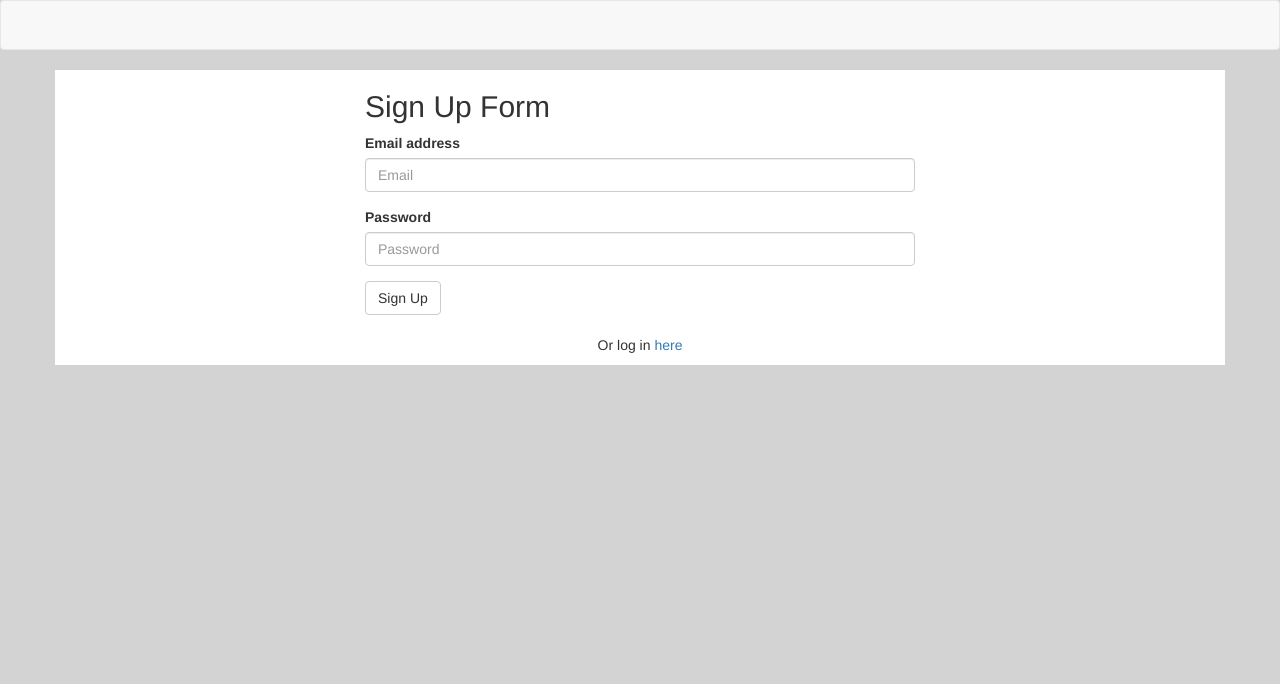
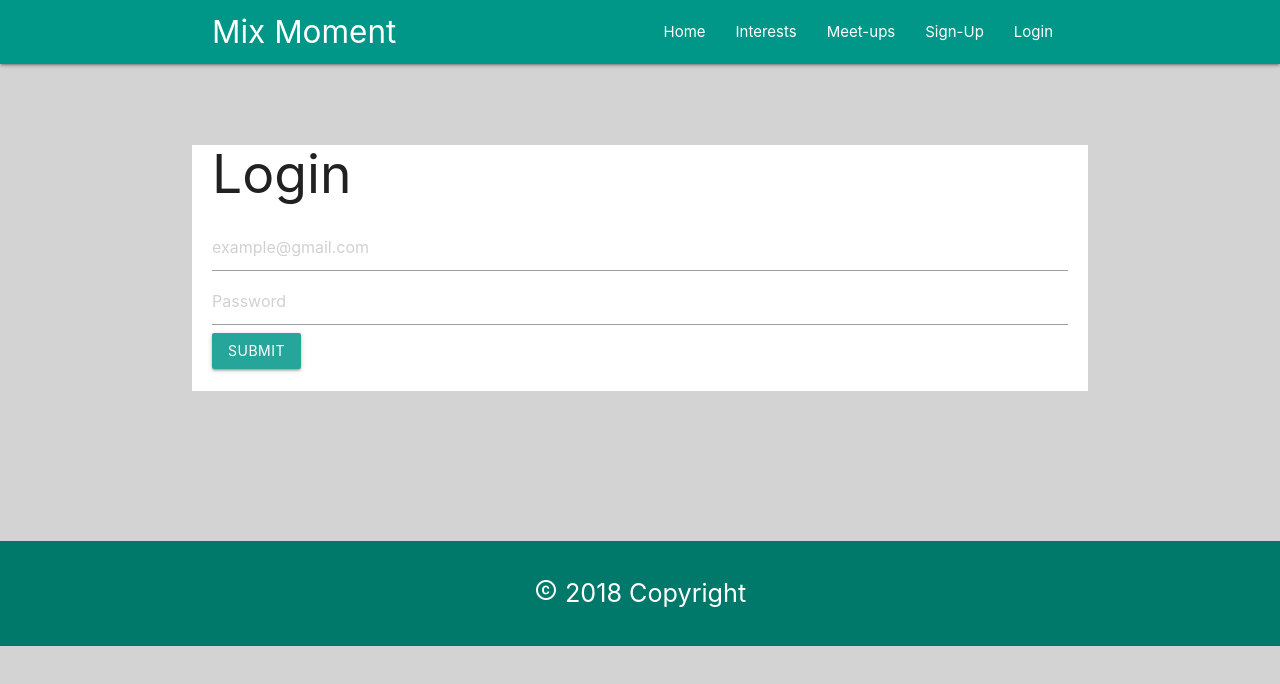
Before and after one commit to PabonD23/Mix-Moment, a website: page public/login.html in a window 1280 px wide. Drawn offline with nearby package versions, Linux system fonts and the light colour scheme; files that its build step writes are made by us from their sources.

Commit message:
polished up the html pages

```diff
--- a/public/css/style.css
+++ b/public/css/style.css
@@ -109,3 +109,7 @@ p{
 .slider .indicators{
     bottom: -12px;
 }
+
+#submit-survey{
+    margin-bottom: 30px;
+}
--- a/public/login.html
+++ b/public/login.html
@@ -5,45 +5,105 @@
  <title>Passport Authentication</title>
  <meta charset="UTF-8">
  <meta name="viewport" content="width=device-width, initial-scale=1">
-  <link rel="stylesheet" href="https://maxcdn.bootstrapcdn.com/bootswatch/3.3.7/lumen/bootstrap.min.css">
+ <!-- <link rel="stylesheet" href="https://maxcdn.bootstrapcdn.com/bootswatch/3.3.7/lumen/bootstrap.min.css"> -->
  <link href="stylesheets/style.css" rel="stylesheet">
+ <link href="https://fonts.googleapis.com/icon?family=Material+Icons" rel="stylesheet">
+ <link rel="stylesheet" href="https://cdnjs.cloudflare.com/ajax/libs/materialize/1.0.0-beta/css/materialize.min.css">
+ <link rel="stylesheet" type="text/css" href="css/style.css">
+ <script src="https://cdnjs.cloudflare.com/ajax/libs/materialize/0.97.6/js/materialize.min.js"></script>
+ <script src="https://cdnjs.cloudflare.com/ajax/libs/jquery/3.2.1/jquery.min.js"></script>
+ <script type="text/javascript" src="js/logic.js"></script>
+
 </head>
 
 <body>
-  <nav class="navbar navbar-default">
-    <div class="container-fluid">
-      <div class="navbar-header">
+   <div class="navbar-fixed">
+       <nav class="teal">
+         <div class="container">
+           <div class="nav-wrapper">
+             <a href="" class="brand-logo">Mix Moment</a>
+             <a href="#" data-target="mobile-nav" class="sidenav-trigger">
+               <i class="material-icons">menu</i>
+             </a>
+             <ul class="right hide-on-med-and-down">
+               <li>
+                 <a href="index.html">Home</a>
+               </li>
+               <li>
+                 <a href="survey.html">Interests</a>
+               </li>
+               <li>
+                 <a href="meetups.html">Meet-ups</a>
+               </li>
+               <li>
+                 <a href="survey.html">Sign-Up</a>
+               </li>
+               <li>
+                 <a href="login.html">Login</a>
+               </li>
+             </ul>
            </div>
          </div>
        </nav>
+     </div>
+     <ul class="sidenav" id="mobile-nav">
+       <li>
+         <a href="index.html">Home</a>
+       </li>
+       <li>
+         <a href="survey.html">Interests</a>
+       </li>
+       <li>
+         <a href="meetups.html">Meet-ups</a>
+       </li>
+       <li>
+         <a href="survey.html">Sign-Up</a>
+       </li>
+       <li>
+         <a href="login.html">Login</a>
+       </li>
+     </ul>
+   <br>
+   <br>
   <div class="container">
     <div class="row">
       <div class="col-md-6 col-md-offset-3">
-        <h2>Sign Up Form</h2>
+        <h2>Login</h2>
         <form class="signup">
           <div class="form-group">
-            <label for="exampleInputEmail1">Email address</label>
-            <input type="email" class="form-control" id="email-input" placeholder="Email">
+            <!-- <label for="exampleInputEmail1">Email address</label> -->
+            <input type="email" class="form-control" id="email-input" placeholder="example@gmail.com">
           </div>
           <div class="form-group">
-            <label for="exampleInputPassword1">Password</label>
+            <!-- <label for="exampleInputPassword1">Password</label> -->
             <input type="password" class="form-control" id="password-input" placeholder="Password">
           </div>
           <div style="display: none" id="alert" class="alert alert-danger" role="alert">
             <span class="glyphicon glyphicon-exclamation-sign" aria-hidden="true"></span>
             <span class="sr-only">Error:</span> <span class="msg"></span>
           </div>
-          <button type="submit" class="btn btn-default">Sign Up</button>
+          <button type="submit" class="btn btn-default">Submit</button>
         </form>
         <br />
-        <p>Or log in <a href="/login">here</a></p>
+        <!-- <p>Or log in <a href="/login">here</a></p> -->
       </div>
     </div>
   </div>
+  <br>
+  <br>
+  <br>
+  <br>
+  <footer class="page-footer footer-fixed teal darken-2 white-text center">
+    <h5><span class="flow-text "><i class="material-icons">copyright</i> 2018 Copyright</span></h5>
+  </footer>
 
-  <script src="https://cdnjs.cloudflare.com/ajax/libs/jquery/3.2.1/jquery.min.js"></script>
-  <script type="text/javascript" src="js/signup.js"></script>
+  <script src="https://cdnjs.cloudflare.com/ajax/libs/materialize/1.0.0-beta/js/materialize.min.js"></script>
 
+  <script>
+     //SideNav
+     const sideNav = document.querySelector('.sidenav');
+     M.Sidenav.init(sideNav, {});
+  </script>
 </body>
 
 </html>
```
Also changed, not shown: public/index.html (+4 -30 lines), public/survey.html (+59 -4 lines). Lines whose indentation alone changed are shown as unchanged.
